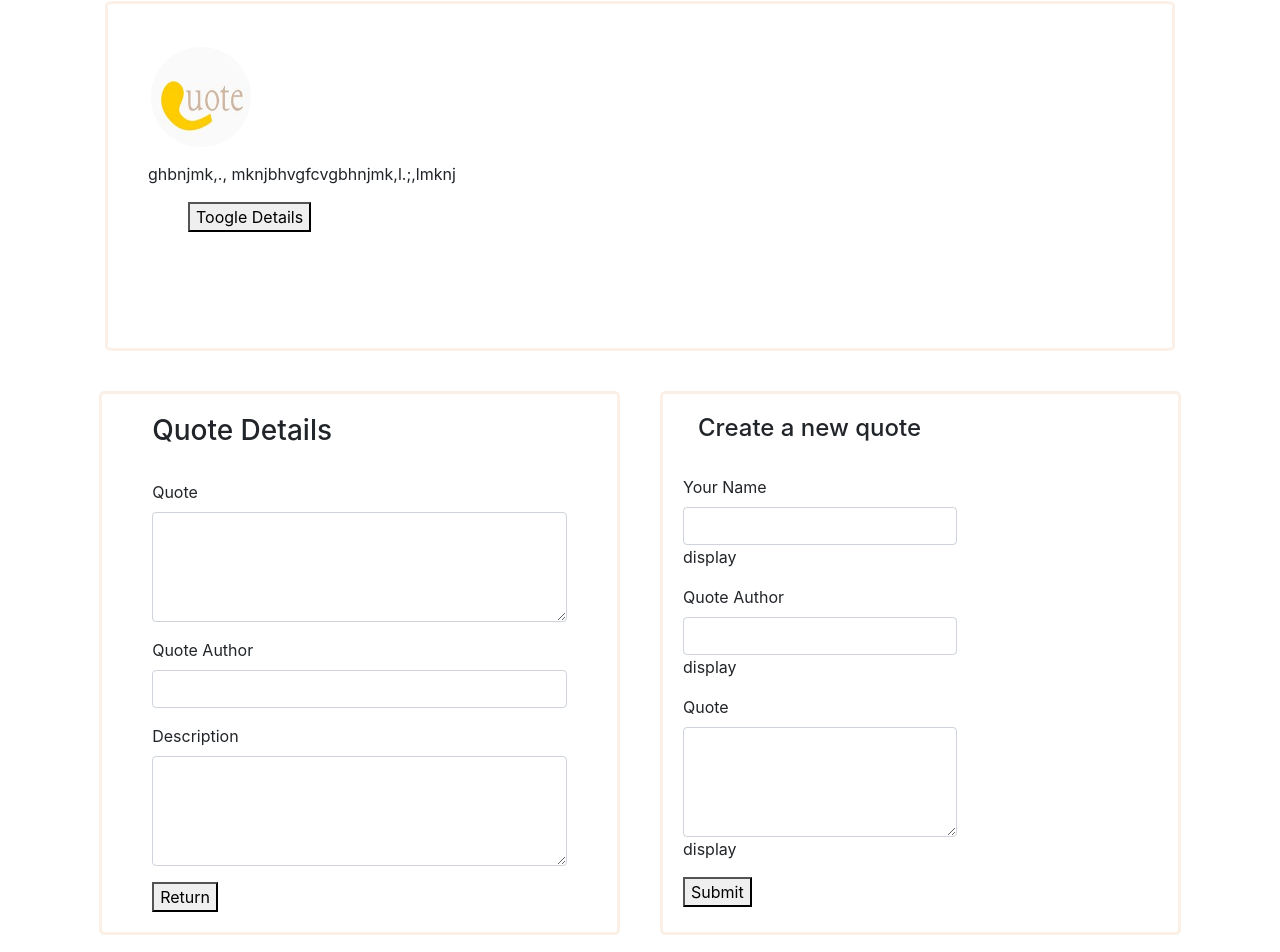
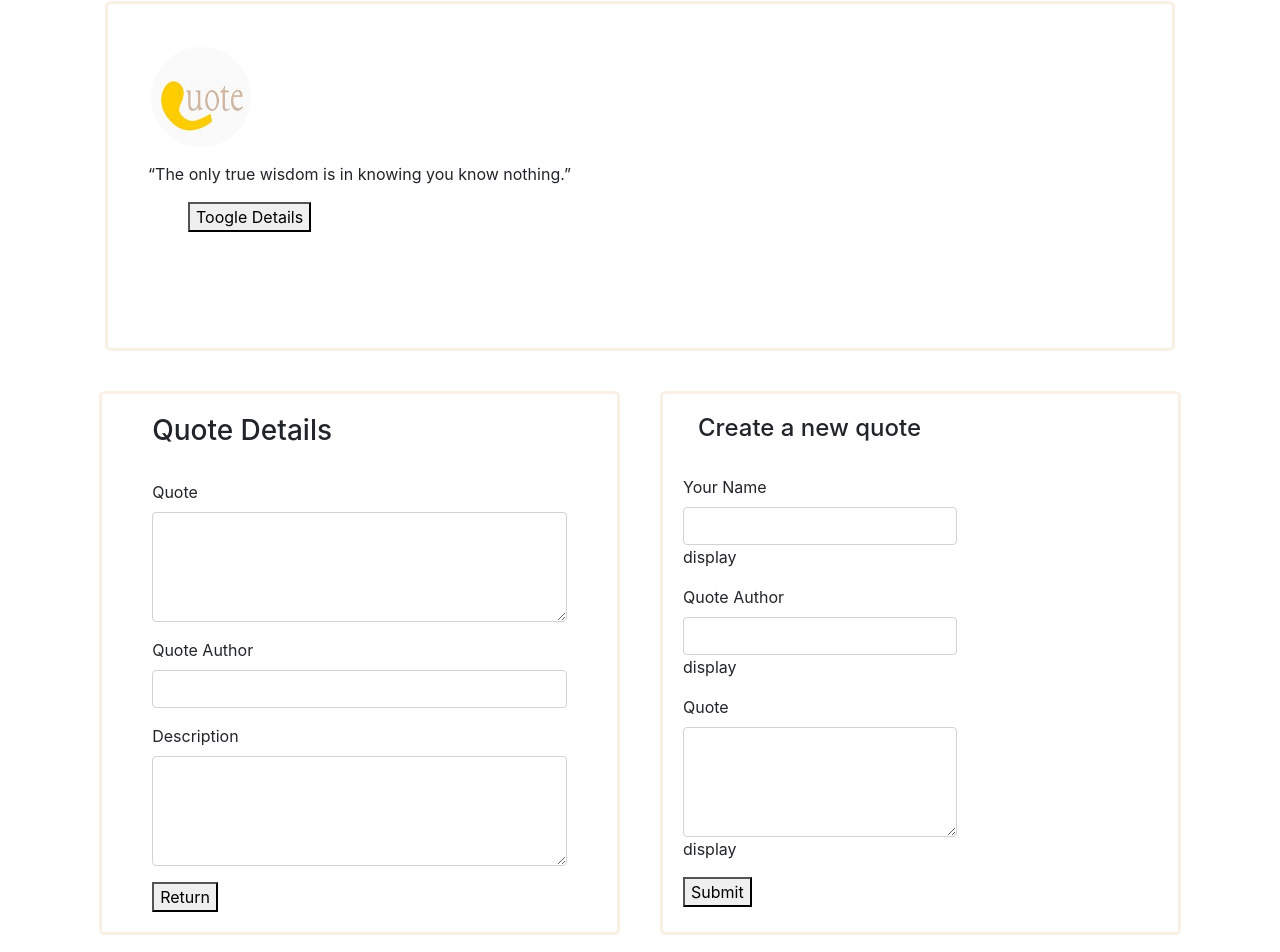
Before and after one commit to Dun-Njuguna/Quotes, an Angular app: page / in a window 1280 px wide. Shown: the part 1223-2175 px from the top of the page. Built offline with nearby package versions, Linux system fonts and the light colour scheme.

Commit message:
updated quotes

```diff
--- a/src/app/quote-display/quote-display.component.ts
+++ b/src/app/quote-display/quote-display.component.ts
@@ -15,7 +15,7 @@ export class QuoteDisplayComponent implements OnInit {
   constructor() {
     this.userQuotes = [
       new Quotes(1, "dun", "Charlotte Brontë Jane Eyre", "“I am no bird; and no net ensnares me: I am a free human being with an independent will.”", 0, 0),
-      new Quotes(2, "duncan", "Jane Eyre", "ghbnjmk,., mknjbhvgfcvgbhnjmk,l.;,lmknj", 0, 0),
+      new Quotes(2, "duncan", " Socrates", "“The only true wisdom is in knowing you know nothing.”", 0, 0),
     ]
   }
   addQuote(newQuote) {
```
